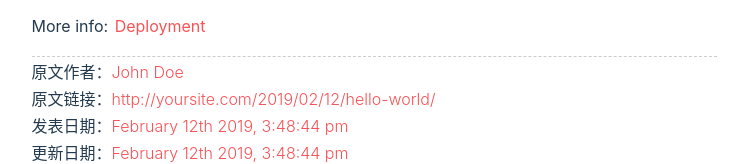
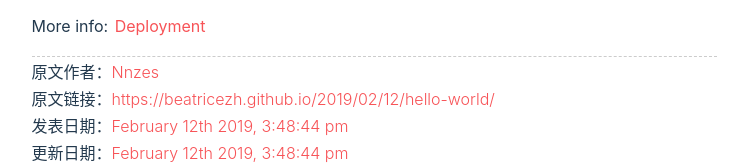
Before and after one commit to BeatriceZh/BeatriceZh.github.io, a plain HTML site: page 2019/02/12/hello-world/index.html in a window 1280 px wide. Shown: the part 1137-1301 px from the top of the page, without its empty margins (266-1014 px from the left). Drawn offline with nearby package versions, Linux system fonts and the light colour scheme; some packages are replaced by stand-ins of ours; a script that the page names is missing; a web font is replaced by a local one.

Commit message:
Site updated: 2019-02-13 11:28:59

```diff
--- a/2019/02/12/hello-world/index.html
+++ b/2019/02/12/hello-world/index.html
@@ -13,9 +13,9 @@
 <head><meta name="generator" content="Hexo 3.8.0">
     <meta charset="utf-8">
     <meta name="viewport" content="width=device-width, initial-scale=1.0, user-scalable=no">
-    <meta name="author" content="John Doe">
+    <meta name="author" content="Nnzes">
     <meta name="renderer" content="webkit">
-    <meta name="copyright" content="John Doe">
+    <meta name="copyright" content="Nnzes">
 
     <meta name="keywords" content="Nnzes,Nnzes-theme,Nnzes-blog">
 
@@ -409,10 +409,10 @@ height:50vh;
     <!-- license  -->
 
         <div class="license-wrapper">
-            <p>原文作者：<a href="http://yoursite.com">John Doe</a>
-            </p><p>原文链接：<a href="http://yoursite.com/2019/02/12/hello-world/">http://yoursite.com/2019/02/12/hello-world/</a>
-            </p><p>发表日期：<a href="http://yoursite.com/2019/02/12/hello-world/">February 12th 2019, 3:48:44 pm</a>
-            </p><p>更新日期：<a href="http://yoursite.com/2019/02/12/hello-world/">February 12th 2019, 3:48:44 pm</a>
+            <p>原文作者：<a href="https://beatricezh.github.io">Nnzes</a>
+            </p><p>原文链接：<a href="https://beatricezh.github.io/2019/02/12/hello-world/">https://beatricezh.github.io/2019/02/12/hello-world/</a>
+            </p><p>发表日期：<a href="https://beatricezh.github.io/2019/02/12/hello-world/">February 12th 2019, 3:48:44 pm</a>
+            </p><p>更新日期：<a href="https://beatricezh.github.io/2019/02/12/hello-world/">February 12th 2019, 3:48:44 pm</a>
             </p><p>版权声明：本文采用<a rel="license" href="http://creativecommons.org/licenses/by-nc/4.0/">知识共享署名-非商业性使用 4.0 国际许可协议</a>进行许可</p>
         </div>
 
@@ -628,7 +628,7 @@ jsonContent:
     <script>
     var siteMeta = {
         root: "/",
-        author: "John Doe"
+        author: "Nnzes"
     }
 </script>
     <!-- CDN failover -->
--- a/content.json
+++ b/content.json
@@ -1 +1 @@
-{"meta":{"title":"Hexo","subtitle":null,"description":null,"author":"John Doe","url":"http://yoursite.com"},"posts":[{"title":"Hello World","date":"2019-02-12T07:48:44.335Z","path":"2019/02/12/hello-world/","permalink":"http://yoursite.com/2019/02/12/hello-world/","categories":[],"tags":[]}]}
+{"meta":{"title":"Nnzes's Studio","subtitle":null,"description":null,"author":"Nnzes","url":"https://beatricezh.github.io"},"posts":[{"title":"Hello World","date":"2019-02-12T07:48:44.335Z","path":"2019/02/12/hello-world/","permalink":"https://beatricezh.github.io/2019/02/12/hello-world/","categories":[],"tags":[]}]}
```
Also changed, not shown: archives/2019/02/index.html (+3 -3 lines), archives/2019/index.html (+3 -3 lines), archives/index.html (+3 -3 lines), index.html (+3 -3 lines).
